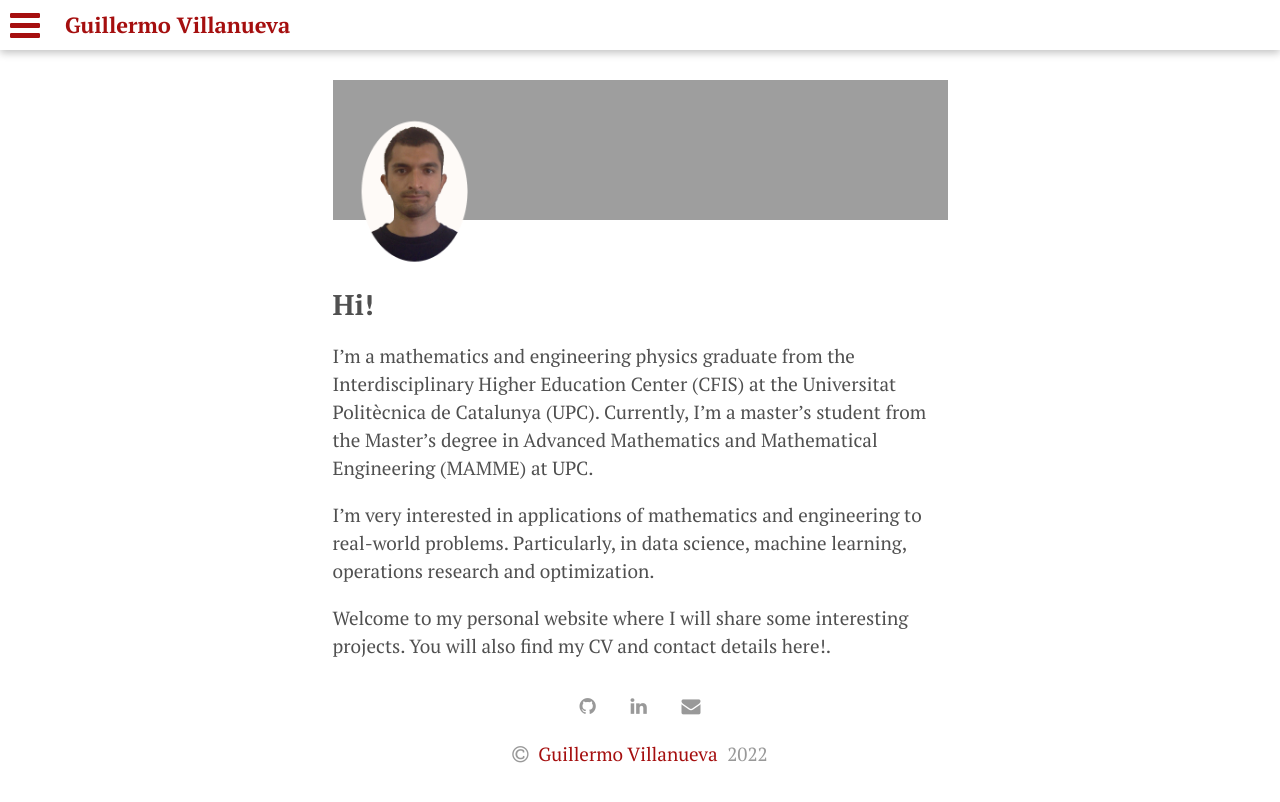
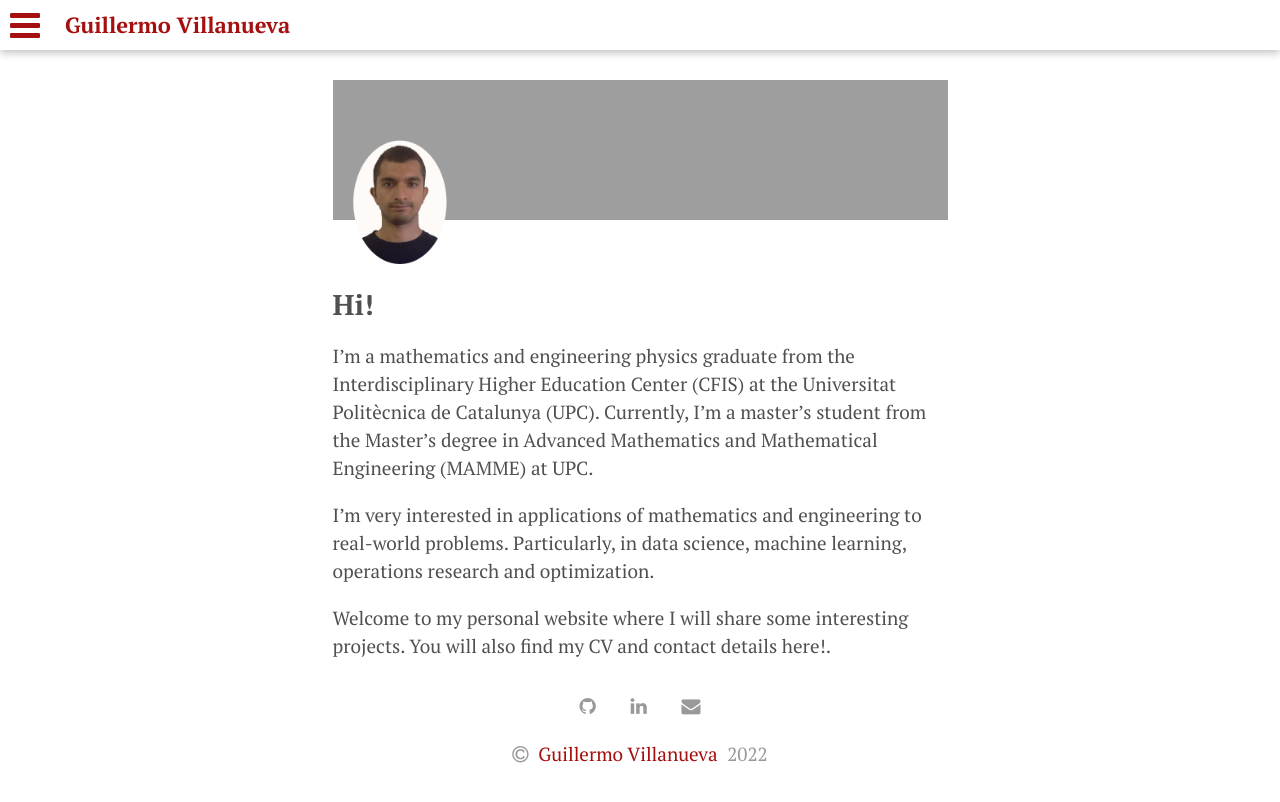
Before and after one commit to guillermovillanuevabenito/guillermovillanuevabenito.github.io, a Jekyll site: the page built from index.md, in a window 1280 px wide. Shown: the top 802 px of the page. Built offline with Jekyll 4.4.1, drawn with Linux system fonts in a browser that asks for light colours.

Commit message:
background

```diff
--- a/_layouts/home.html
+++ b/_layouts/home.html
@@ -3,7 +3,7 @@
 ---
 
 <div style="background-image: url('{{ site.url }}/assets/img/beach1.jpg');" class="image-home">
-  <img src="{{ site.url }}/assets/img/me.png" width="250">
+  <img src="{{ site.url }}/assets/img/me.png" width="220">
 </div>
 <h1>
     {{ page.title }}
--- a/_sass/_default.scss
+++ b/_sass/_default.scss
@@ -38,10 +38,10 @@
     background-repeat: no-repeat;
     background-size: 100% auto;
     margin-bottom: 70px;
-    background-position: 20% 35%;
+    background-position: center 35%;
 
     img{
-        margin-top: 35px;
+        margin-top: 55px;
         margin-left: -40px;
     }
 }
```
